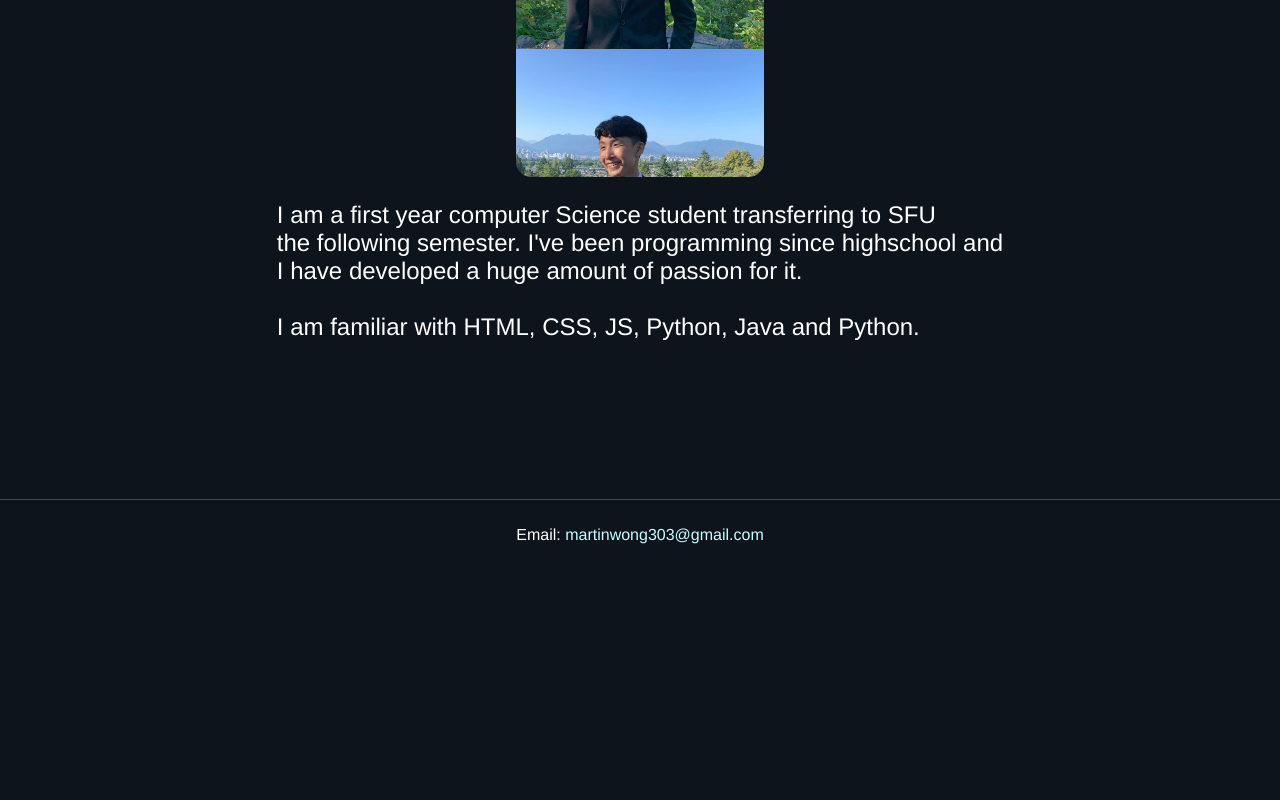
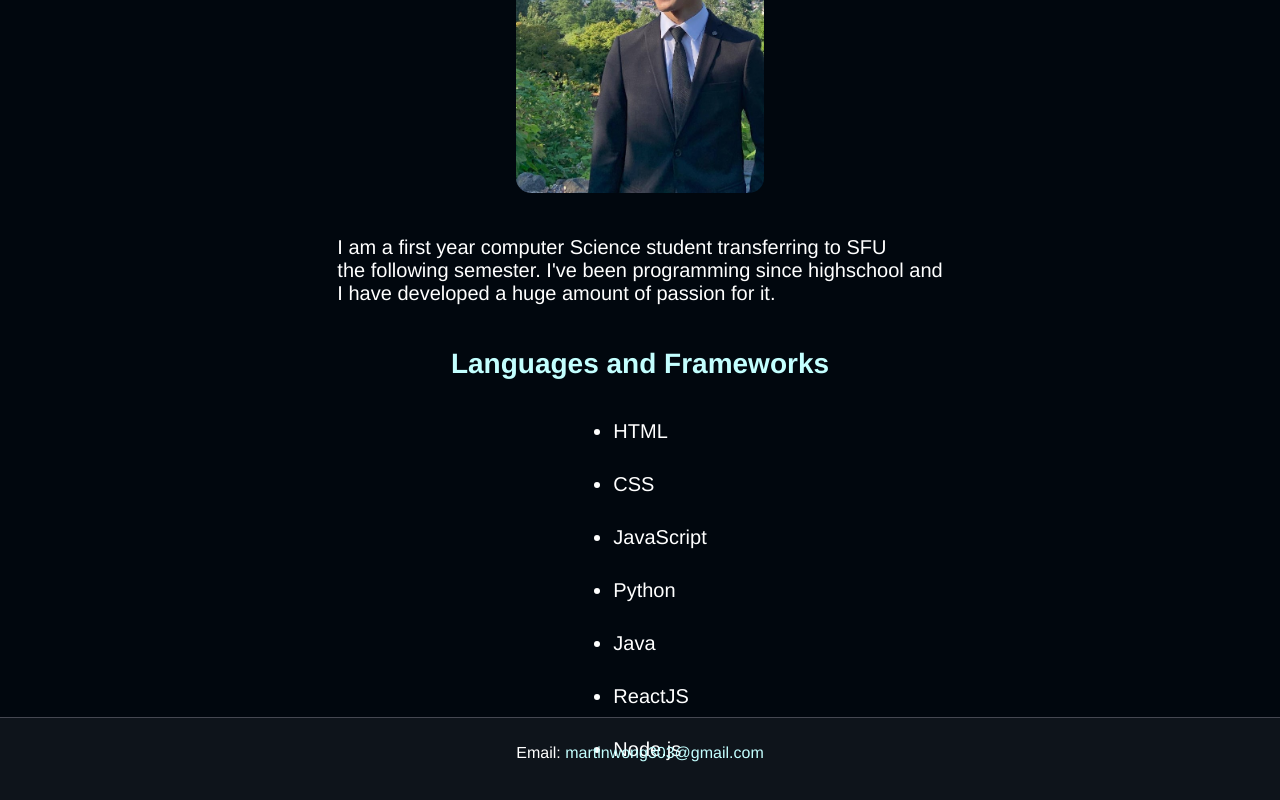
Before and after one commit to Mighty303/Portfolio, a React (Create React App) app: page /About in a window 1280 px wide. Shown: the part 424-1224 px from the top of the page. Before the commit the page ends 1008 px from the top, so only its background shows below. Built offline with nearby package versions, Linux system fonts and the light colour scheme.

Commit message:
styling changes

```diff
--- a/package.json
+++ b/package.json
@@ -1,5 +1,5 @@
 {
-  "homepage": "https://Mighty303.github.io/Portfolio",
+  "homepage": "https://mighty303.github.io/Portfolio/",
   "name": "my-portfolio",
   "version": "0.1.0",
   "private": true,
--- a/src/components/ContactForm.jsx
+++ b/src/components/ContactForm.jsx
@@ -7,8 +7,8 @@ function ContactForm() {
                 <h2>Feel free to reach out to me!</h2>
                 <form>
                     <div className="form-space">
-                        <input type="text" placeholder="name" required></input>
-                        <input type="text" placeholder="email" required></input>
+                        <input type="text" placeholder="Name" required></input>
+                        <input type="text" placeholder="Email" required></input>
                     </div>
                     <textarea placeholder="Enter your message" required></textarea>
                     <div>
--- a/src/components/Description.jsx
+++ b/src/components/Description.jsx
@@ -8,10 +8,20 @@ function Description() {
             <section className="description-container">
                     <div className="martinSquare"></div>
                 <p>
+                    <br/>
                     I am a first year computer Science student transferring to SFU <br/>the following semester.
                     I've been programming since highschool and <br/>I have developed a huge amount of passion for it.
-                    <br/><br/>I am familiar with HTML, CSS, JS, Python, Java and Python.
                 </p>
+                <h2>Languages and Frameworks</h2>
+                <ul>
+                    <li>HTML</li>
+                    <li>CSS</li>
+                    <li>JavaScript</li>
+                    <li>Python</li>
+                    <li>Java</li>
+                    <li>ReactJS</li>
+                    <li>Node.js</li>
+                </ul>
             </section>
 
         </div>
--- a/src/components/Intro.jsx
+++ b/src/components/Intro.jsx
@@ -4,9 +4,9 @@ import { Link } from "react-router-dom";
 function Intro() {
     return (
         <div className="Intro-container">
-            <p id="intro">👋 Hello, my name is,</p>
-            <h1>Martin Wong.</h1>
-            <p>Passion-driven computer science student studying at Langara College.</p>
+            <p id="intro">👋 Hello, my name is</p>
+            <h1 id="intro-h1">Martin Wong</h1>
+            <p>Passion-driven computer science student studying at Langara College</p>
             <Link to="/Contact" className="intro-btn contact-btn">Contact me</Link>
         </div>
     );
--- a/src/components/Projects.jsx
+++ b/src/components/Projects.jsx
@@ -9,7 +9,7 @@ function Projects() {
             <h2>Projects</h2>
             <div className="project-item-container">
                 <div className="project-item">
-                    <p className="project-item-header">Spotify stats page</p>
+                    <p className="project-item-header">Spotify Statistics Page</p>
                     <img alt="spotify" width="175" height="175" src={spotifyLogo}/>
                     <p>Work in progress.</p>
                     <a
--- a/src/styles/components/Intro.css
+++ b/src/styles/components/Intro.css
@@ -14,6 +14,10 @@
 #intro {
     color: #C3FFFF;
     font-size: 2.5em;
+}
+
+#intro-h1 {
+    color: #F2F2F2;
 }
 
 .Intro-container p {
--- a/src/styles/components/contactForm.css
+++ b/src/styles/components/contactForm.css
@@ -11,9 +11,13 @@
     color: white;
 }
 
-.form-container textarea{
+.form-container textarea {
     padding: 0 7em 5em 0;
     border-radius: 10px;
+}
+
+.form-container textarea:hover {
+    background-color: #E6E6E6;
 }
 
 .form-container textarea::placeholder{
@@ -21,7 +25,7 @@
     'Ubuntu', 'Cantarell', 'Fira Sans', 'Droid Sans', 'Helvetica Neue',
     sans-serif;
     font-size: 1.15em;
-    color: black;
+    color: #474F57;
     font-weight: bold;
 }
 
@@ -34,16 +38,20 @@
     margin-left: 1em;
     margin-right: 1em;
     padding-left: 1em;
-    padding-right: 4.5em;
+    padding-right: 6em;
     padding-bottom: 1.5em;
     border-radius: 10px;
+}
+
+.form-space input[type=text]:hover {
+    background-color: #D9D9D9;
 }
 
 .form-space input[type=text]::placeholder{
     font-family: 'Proxima Nova', Sabon, Helvetica, -apple-system, BlinkMacSystemFont, 'Segoe UI', 'Roboto', 'Oxygen',
     'Ubuntu', 'Cantarell', 'Fira Sans', 'Droid Sans', 'Helvetica Neue', sans-serif;
     font-size: 1.15em;
-    color: black;
+    color: #474F57;
     font-weight: bold;
 }
 
--- a/src/styles/components/description.css
+++ b/src/styles/components/description.css
@@ -1,5 +1,7 @@
 .description-page {
-    height: 100vh;
+    background-color: #01070E;
+    height: 130vh;
+    padding-top: 1em;
 }
 
 .description-container {
@@ -11,7 +13,14 @@
 
 .description-container p {
     color: white;
-    font-size: 1.5em;
+    font-size: 1.25em;
+}
+
+.description-container ul li{
+    padding-bottom: 15px;
+    margin-bottom: 15px;
+    color: white;
+    font-size: 1.25em;
 }
 
 .description-h1{
@@ -20,10 +29,16 @@
     font-size: 3.5em;
 }
 
+.description-container h2{
+    text-align: center;
+    color: #C3FFFF;
+    font-size: 1.75em;
+}
+
 
 .martinSquare {
     background-image: url("../../../public/images/me.png");
-    background-size: contain;
+    background-size: cover;
     border-radius: 15px;
     min-height: 47vh;
     width: 31%;
```
